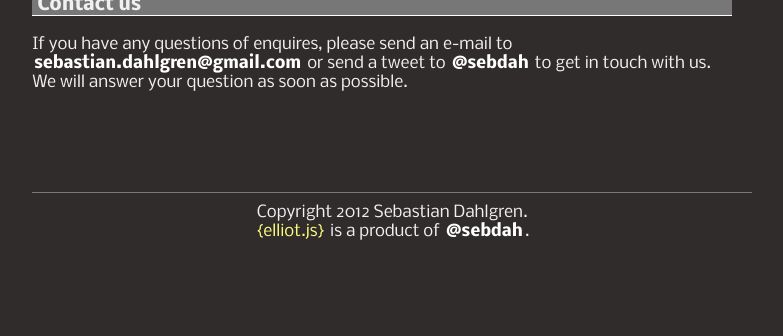
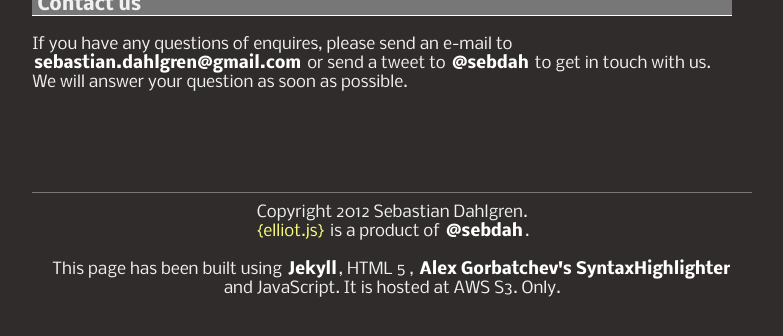
Before and after one commit to sebdah/elliot.js, a Jekyll site: the page built from jekyll/index.html, in a window 1280 px wide and 900 px high, scrolled down 4002 px. Shown: the top 336 px of the window, without its empty margins (355-1138 px from the left). Built offline with Jekyll 4.4.1, drawn with Linux system fonts in a browser that asks for light colours.

Commit message:
Added some software attribution

```diff
--- a/jekyll/_layouts/default.html
+++ b/jekyll/_layouts/default.html
@@ -33,6 +33,10 @@
     <footer>
       Copyright 2012 Sebastian Dahlgren.<br />
       <span class="elliot">{elliot.js}</span> is a product of <a href="http://github.com/sebdah">@sebdah</a>.
+      <br /><br />
+      This page has been built using <a href="https://github.com/mojombo/jekyll/">Jekyll</a>, HTML 5
+      , <a href="http://alexgorbatchev.com/SyntaxHighlighter/">Alex Gorbatchev's SyntaxHighlighter</a>
+      and JavaScript. It is hosted at AWS S3. Only.
     </footer>
 
   </section>
```
